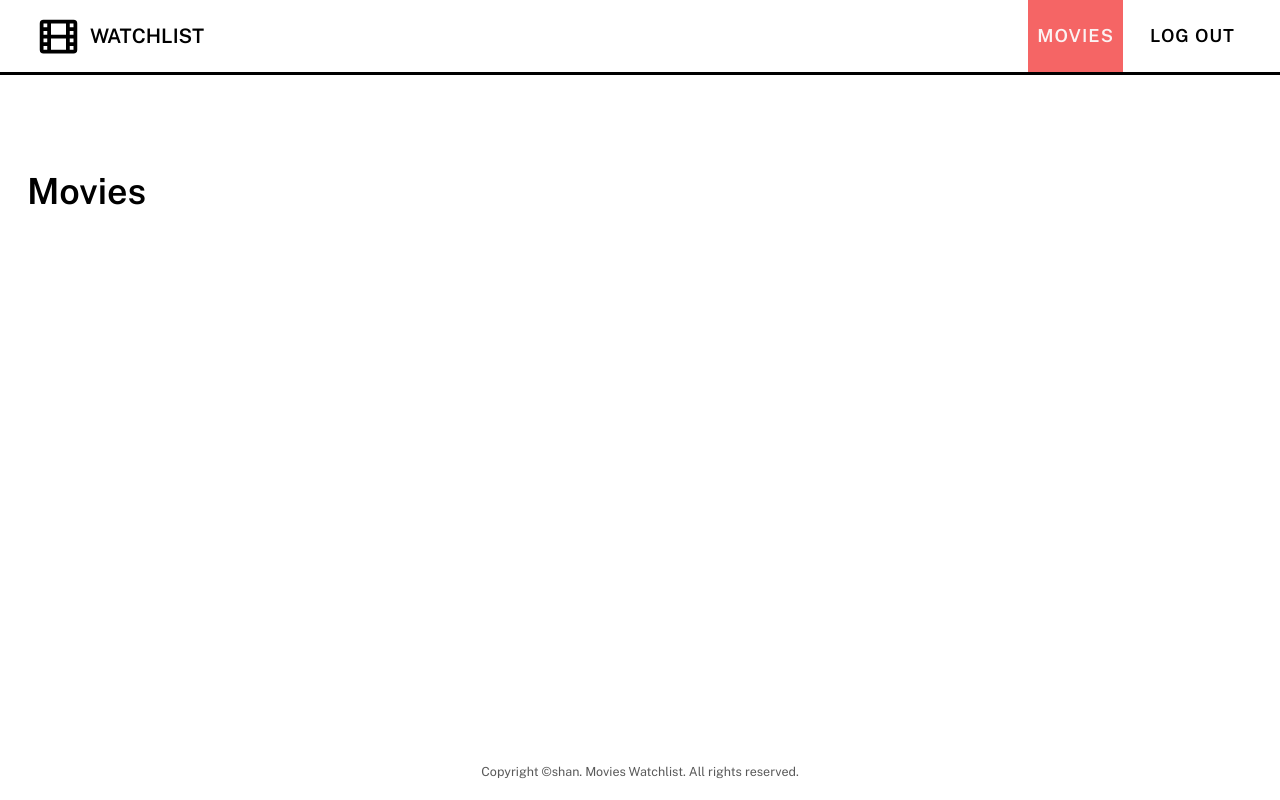
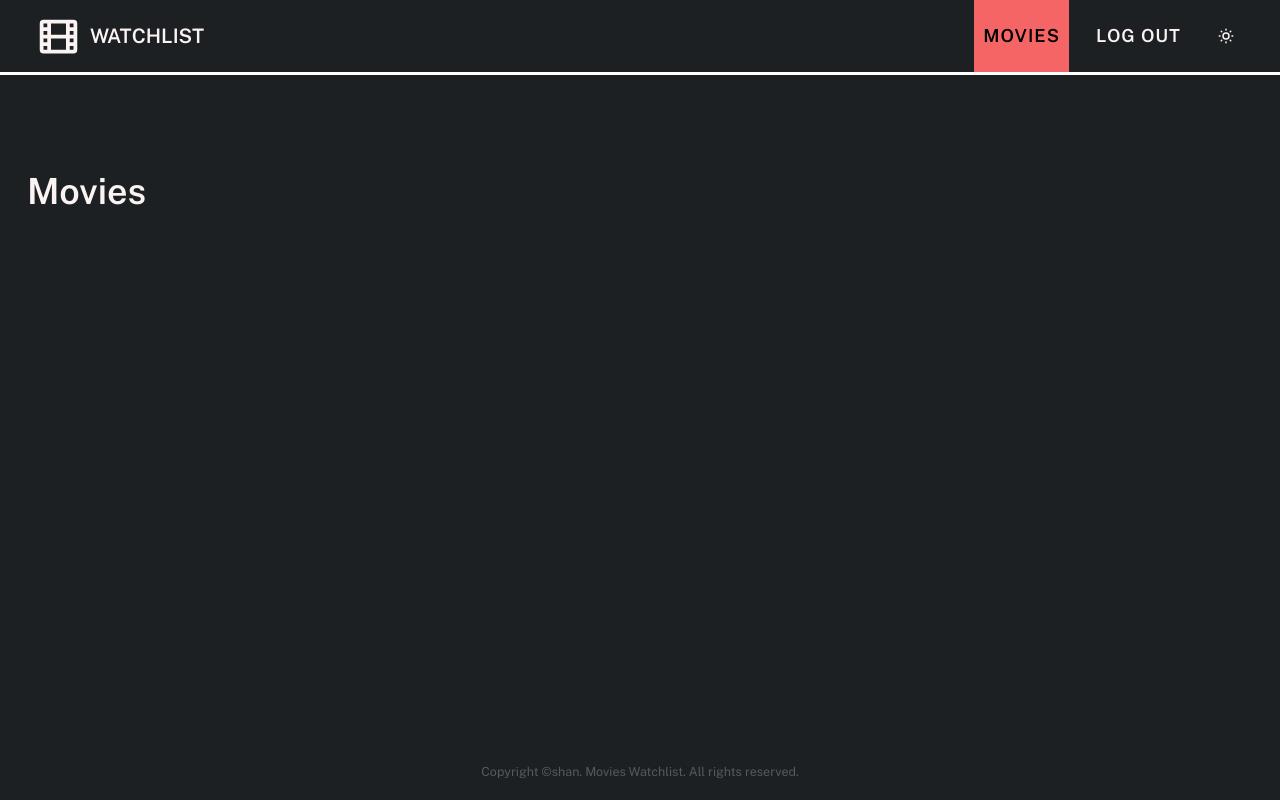
Before and after one commit to shanmuga-priya-tech/movie-watchlist, a Flask app: page / in a window 1280 px wide. Run offline with Flask 3, Linux system fonts and the light colour scheme; the visitor is signed in with stand-in values (Sample User, id 1).

Commit message:
implemented a feature to change dark and light mode

```diff
--- a/movie_library/routes.py
+++ b/movie_library/routes.py
@@ -1,4 +1,4 @@
-from flask import Blueprint, render_template
+from flask import Blueprint, render_template,session,redirect,request
 
 
 pages = Blueprint(
@@ -12,3 +12,13 @@ def index():
         "index.html",
         title="Movies Watchlist",
     )
+
+@pages.get("/toggle-theme")
+def toggle_theme():
+    current_theme  = session.get("theme")
+    if current_theme == "dark":
+        session["theme"] = "light"
+    else:
+        session["theme"] = "dark"
+
+    return redirect(request.args.get("current_page"))
--- a/movie_library/static/css/main.css
+++ b/movie_library/static/css/main.css
@@ -10,6 +10,20 @@
 
   --border: 3px solid #000;
 }
+
+:root.dark-mode {
+  --text-dark: #fbf2f2;
+  --text-light: #000;
+  --text-muted: #595959;
+
+  --background-color: #1c2023;
+  --accent-colour: #f56565;
+  --accent-colour-2: #3bb54a;
+  --tag-colour: var(--accent-colour-2);
+
+  --border: 3px solid #fff;
+}
+
 
 .button {
   --background-color: #e2e8f0;
--- a/movie_library/templates/layout.html
+++ b/movie_library/templates/layout.html
@@ -2,7 +2,7 @@
 {% from "macros/footer.html" import footer %}
 
 <!DOCTYPE html>
-<html lang="en">
+<html lang="en" class="{{ 'dark-mode' if session.get('theme') == 'dark' }}">
   <head>
     <meta charset="UTF-8" />
     <meta name="viewport" content="width=device-width, initial-scale=1.0" />
--- a/movie_library/templates/macros/nav.html
+++ b/movie_library/templates/macros/nav.html
@@ -1,3 +1,5 @@
+{% from "macros/svg.html" import sun,moon %}
+
 {% macro header(email,theme) %}
 <header class="header">
   <div class="nav-container">
@@ -29,7 +31,17 @@
           <span class="nav__item">Log out</span>
         </a>
       {% endif %}
+      <a href="{{ url_for('pages.toggle_theme', current_page = request.path) }}" class = "nav__link">
+        <span class="nav__item">
+          {% if theme == "dark" %}
+            {{ sun("nav__icon") }}
+          {% else %}
+            {{ moon("nav__icon") }}
+          {% endif %}
+        </span>
+      </a>
     </nav>
+
   </div>
 </header>
 {% endmacro %}
--- /dev/null
+++ b/movie_library/templates/macros/svg.html
@@ -0,0 +1,23 @@
+{% macro star(class_) %}
+<svg xmlns="http://www.w3.org/2000/svg" class="{{ class_ }}" viewBox="0 0 24 24" stroke="currentColor">
+  <path stroke-linecap="round" stroke-linejoin="round" stroke-width="2" d="M11.049 2.927c.3-.921 1.603-.921 1.902 0l1.519 4.674a1 1 0 00.95.69h4.915c.969 0 1.371 1.24.588 1.81l-3.976 2.888a1 1 0 00-.363 1.118l1.518 4.674c.3.922-.755 1.688-1.538 1.118l-3.976-2.888a1 1 0 00-1.176 0l-3.976 2.888c-.783.57-1.838-.197-1.538-1.118l1.518-4.674a1 1 0 00-.363-1.118l-3.976-2.888c-.784-.57-.38-1.81.588-1.81h4.914a1 1 0 00.951-.69l1.519-4.674z" />
+</svg>
+{% endmacro %}
+
+{% macro pencil(class_) %}
+<svg xmlns="http://www.w3.org/2000/svg" class="{{ class_ }}" fill="none" viewBox="0 0 24 24" stroke="currentColor">
+  <path stroke-linecap="round" stroke-linejoin="round" stroke-width="2" d="M15.232 5.232l3.536 3.536m-2.036-5.036a2.5 2.5 0 113.536 3.536L6.5 21.036H3v-3.572L16.732 3.732z" />
+</svg>
+{% endmacro %}
+
+{% macro moon(class_) %}
+<svg xmlns="http://www.w3.org/2000/svg" class="{{ class_ }}" fill="none" viewBox="0 0 24 24" stroke="currentColor">
+  <path stroke-linecap="round" stroke-linejoin="round" stroke-width="2" d="M20.354 15.354A9 9 0 018.646 3.646 9.003 9.003 0 0012 21a9.003 9.003 0 008.354-5.646z" />
+</svg>
+{% endmacro %}
+
+{% macro sun(class_) %}
+<svg xmlns="http://www.w3.org/2000/svg" class="{{ class_ }}" fill="none" viewBox="0 0 24 24" stroke="currentColor">
+  <path stroke-linecap="round" stroke-linejoin="round" stroke-width="2" d="M12 3v1m0 16v1m9-9h-1M4 12H3m15.364 6.364l-.707-.707M6.343 6.343l-.707-.707m12.728 0l-.707.707M6.343 17.657l-.707.707M16 12a4 4 0 11-8 0 4 4 0 018 0z" />
+</svg>
+{% endmacro %}
```
